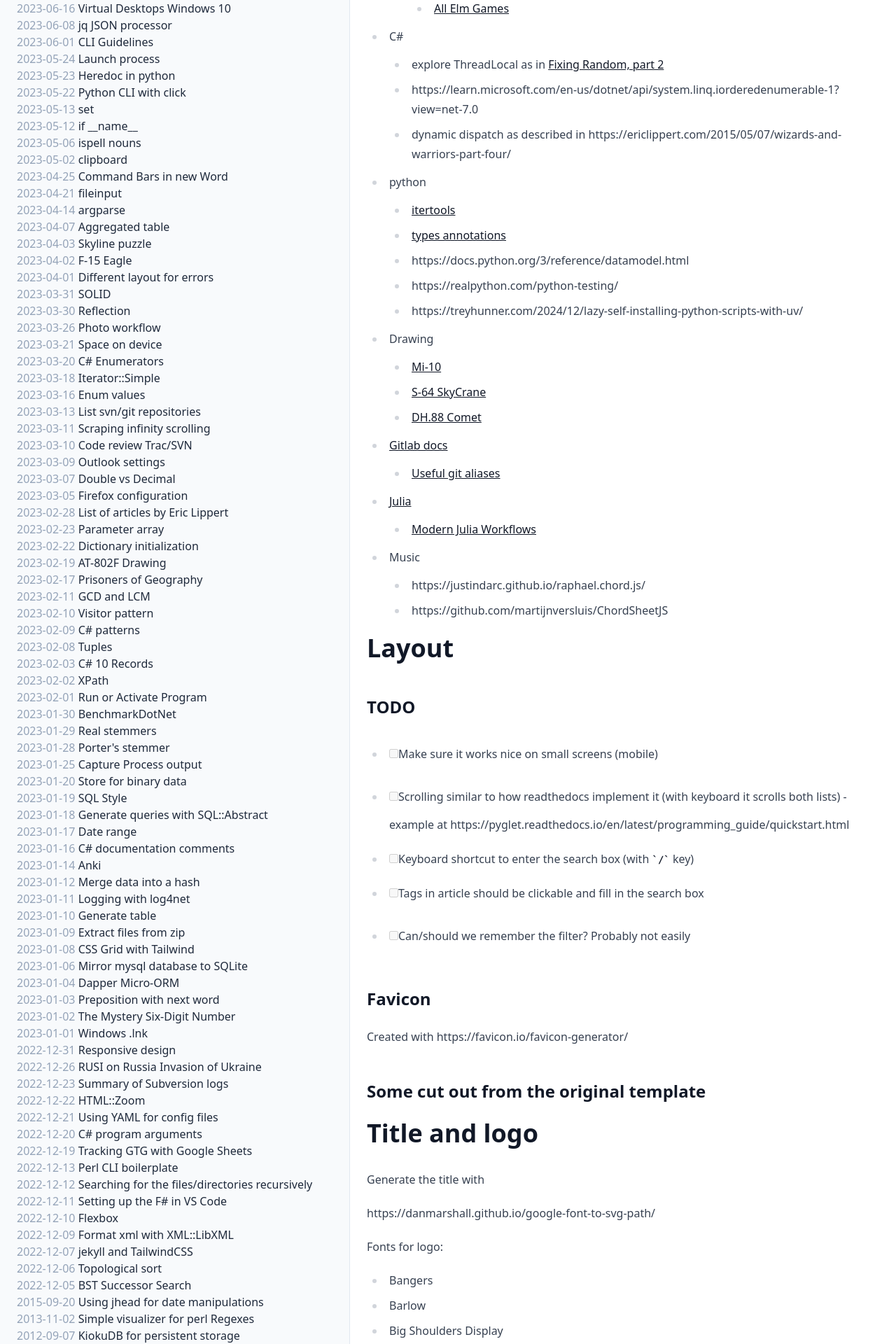
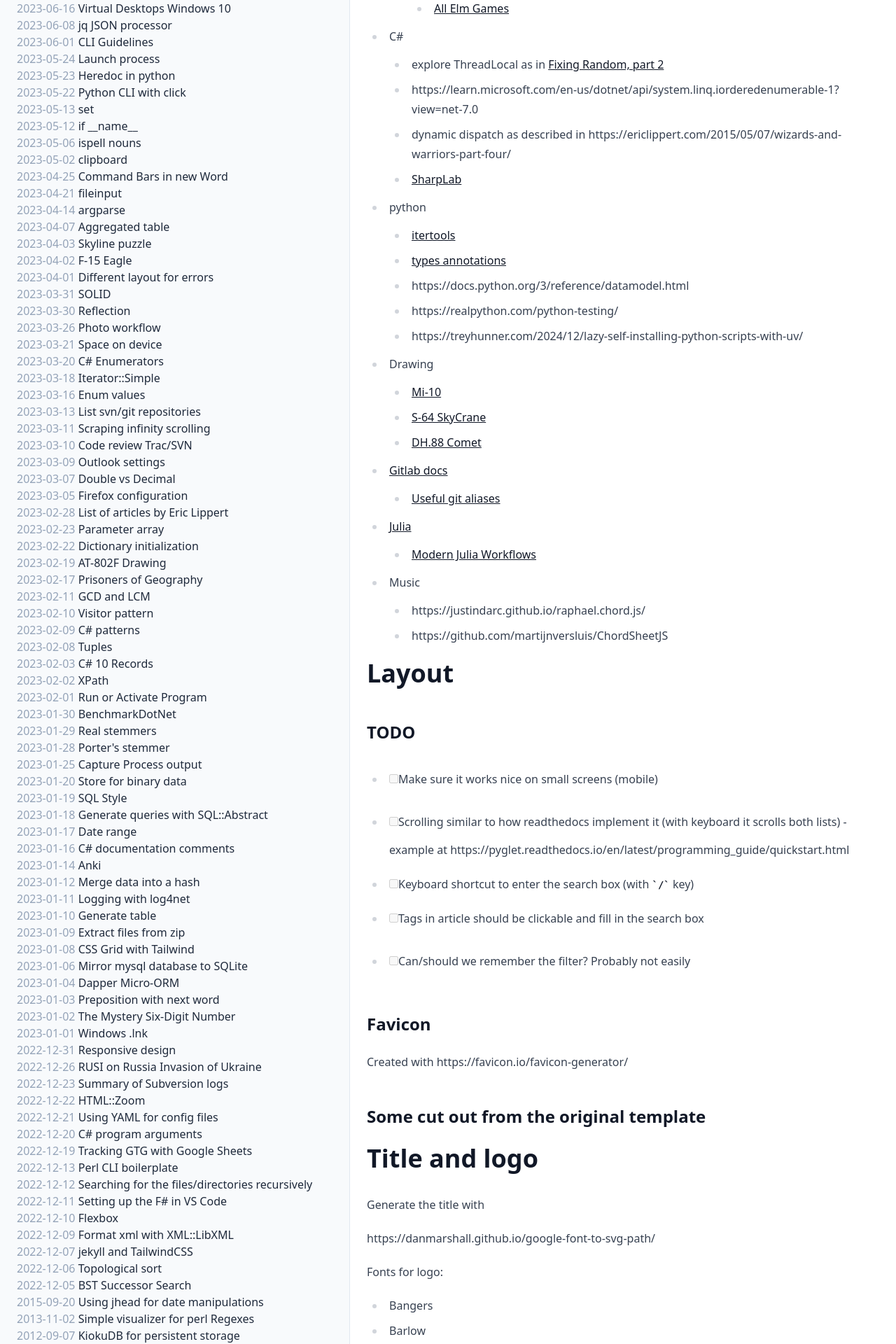
Before and after one commit to bvr/bvr.github.io, a Jekyll site: the page built from notes.md, in a window 1280 px wide. Shown: the part 1406-3326 px from the top of the page at 70% size. Built offline with Jekyll 4.4.1, drawn with Linux system fonts in a browser that asks for light colours; our own code applies the rules of GitHub Pages for plain Markdown files.

Commit message:
Link to SharpLab

```diff
--- a/notes.md
+++ b/notes.md
@@ -40,6 +40,7 @@
    - explore ThreadLocal as in [Fixing Random, part 2](https://ericlippert.com/2019/02/04/fixing-random-part-2/)
    - https://learn.microsoft.com/en-us/dotnet/api/system.linq.iorderedenumerable-1?view=net-7.0
    - dynamic dispatch as described in https://ericlippert.com/2015/05/07/wizards-and-warriors-part-four/
+   - [SharpLab](https://sharplab.io/#v2:CYLg1APgAgTAjAWAFBQAwAIpwCwG5nJQDMmM6AwugN7Lp3q33GZwBsLRAPAJYB2ALgD50AcQCm/AEoBDXgHMxACj790AMwBOAewC2AGnQr0/LQaMBnfmIAO6ALzo4ASkZ0aSep/VaNygYft1bR1cAM4HE1DudDAHSxsnBg8vFKw4TAB2Q1DXdABfZDygA===)
  - python
    - [itertools](https://docs.python.org/3/library/itertools.html)
    - [types annotations](https://realpython.com/preview/python-type-self/)
```
